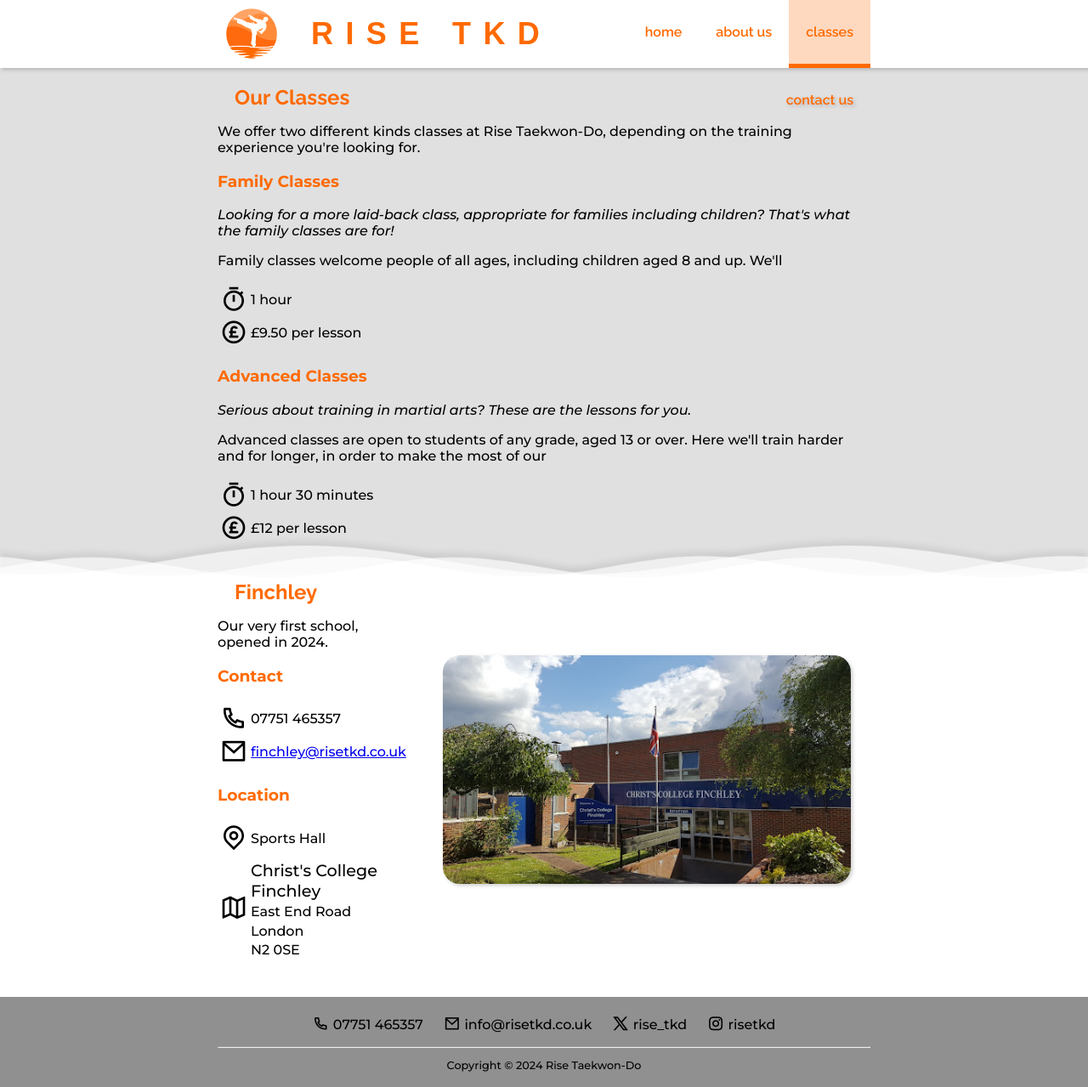
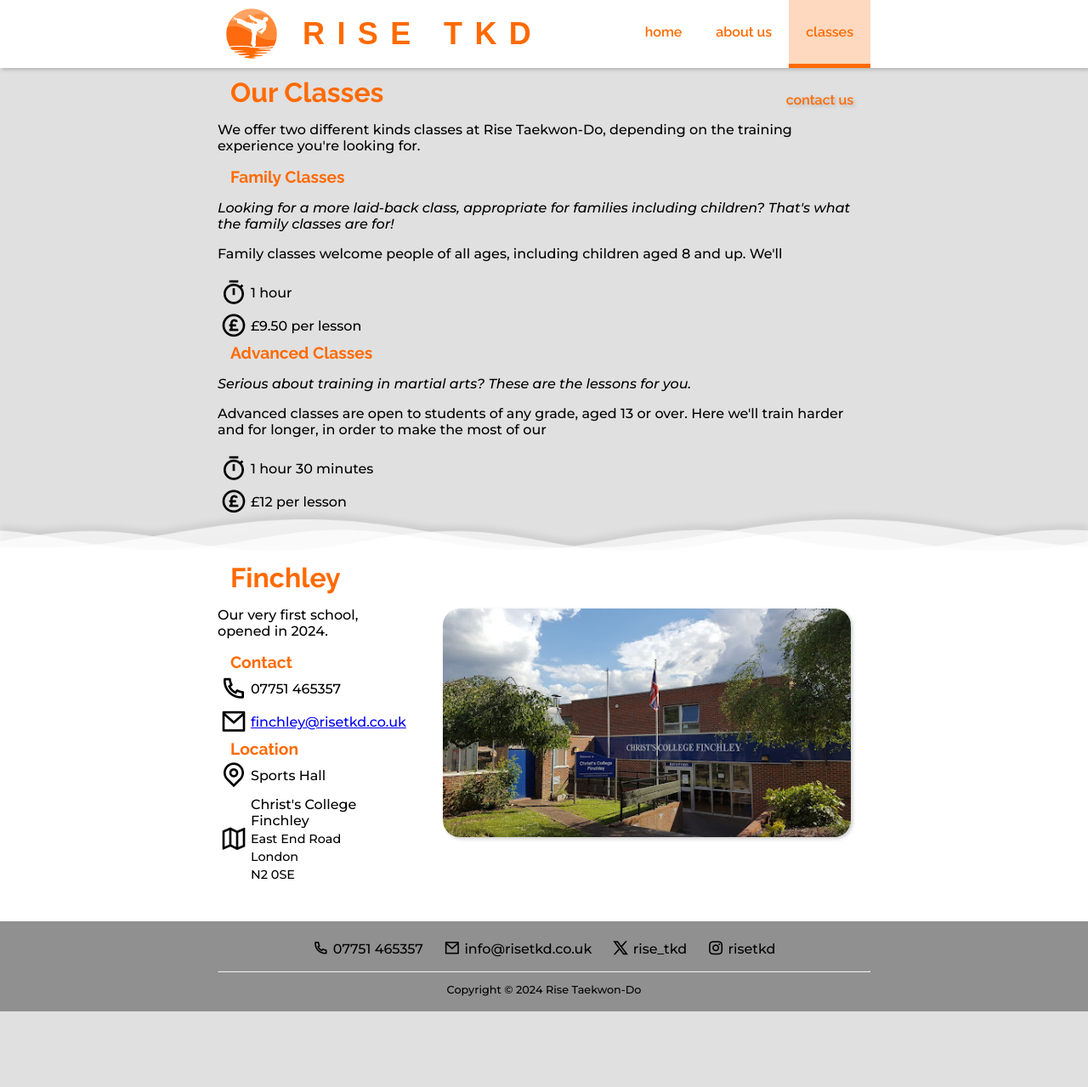
Before and after one commit to RiseTKD/risetkd.github.io, a Jekyll site: the page built from pages/classes.html, in a window 1280 px wide and 1279 px high. Shown: the whole window at 85% size. Built offline with Jekyll 4.4.1, drawn with Linux system fonts in a browser that asks for light colours; nearby versions of some CDN libraries; some web fonts are replaced.

Commit message:
Adjust heading styles for better presentation

```diff
--- a/assets/css/custom/classes.css
+++ b/assets/css/custom/classes.css
@@ -2,8 +2,8 @@
 	margin-top: 0.2em;
 	margin-bottom: 0.2em;
 }
-.address>p:first-child {
-	font-size: 1.2em;
+.address>p:not(:first-child) {
+	font-size: 0.9em;
 }
 
 main .icon {
--- a/assets/css/desktop.css
+++ b/assets/css/desktop.css
@@ -31,7 +31,7 @@ nav#banner {
 }
 
 #banner-title > h1 {
-	margin: 0 0 0 30px;
+	margin: 0 0 0 20px;
 	font-size: 36px;
 }
 
@@ -65,6 +65,7 @@ nav#banner {
 	display: grid;
 	grid-template-columns: auto auto;
 	align-items: center;
+	padding: 10px 0 40px 0;
 }
 
 .section-image > img {
--- a/assets/css/global.css
+++ b/assets/css/global.css
@@ -27,16 +27,17 @@ body {
 
 h1, h2, h3, h4, h5, h6 {
 	color: var(--col-accent-dark);
-}
-
-h1 {
 	font-family: "Raleway", sans-serif;
+	margin: 0;
+	padding-left: 15px;
 }
 
 h2 {
-	font-family: "Raleway", sans-serif;
-	margin: 0;
-	padding-left: 20px;
+	font-size: 2em;
+}
+
+h3 {
+	font-size: 1.2em;
 }
 
 sup {
@@ -73,6 +74,7 @@ nav#banner {
 	user-select: none;
 	white-space: nowrap;
 	overflow-x: hidden;
+	padding: 0;
 }
 
 #banner-menu > ul {
@@ -113,13 +115,8 @@ nav#banner {
 	background-color: var(--col-bg-tint);
 }
 
-#page {
-	padding-top: 20px;
-}
-
 .section {
 	position: relative;
-	padding: 0 0 40px 0;
 }
 
 .divider {
--- a/assets/css/mobile.css
+++ b/assets/css/mobile.css
@@ -89,6 +89,10 @@ nav#banner {
 	border-right: 2vw solid var(--col-accent-dark);
 }
 
+.section-content {
+	padding: 10px 0 40px 0;
+}
+
 .section-image {
 	margin: 0 auto 20px auto;
 	padding: 0;
```
